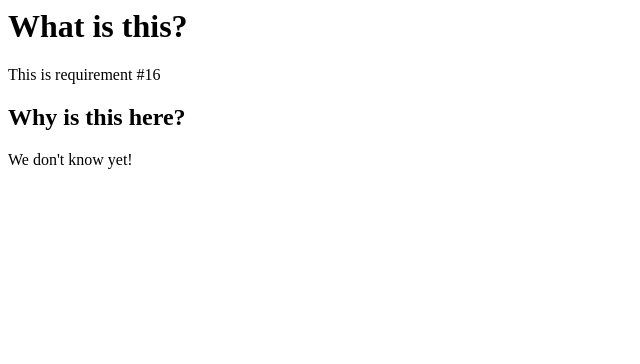
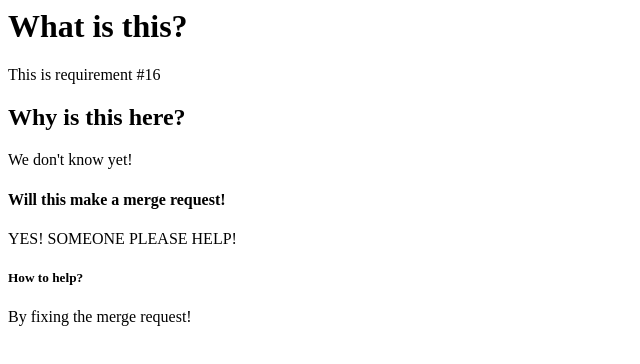
Before and after one commit to msi-ru-cs/CPS847-Assignment-1, a plain HTML site: page git_tst/index.html in a window 1280 px wide. Shown: the whole page, without its empty margins (0-640 px from the left). Drawn offline with Linux system fonts and the light colour scheme.

Commit message:
made cool changes to the ./git_tst/index.html file

```diff
--- a/git_tst/index.html
+++ b/git_tst/index.html
@@ -2,3 +2,7 @@
 <p>This is requirement #16</p>
 <h2>Why is this here?</h2>
 <p>We don't know yet!</p>
+<h4>Will this make a merge request!</h4>
+<p>YES! SOMEONE PLEASE HELP!</p>
+<h5>How to help?</h5>
+<p>By fixing the merge request!</p>
```
